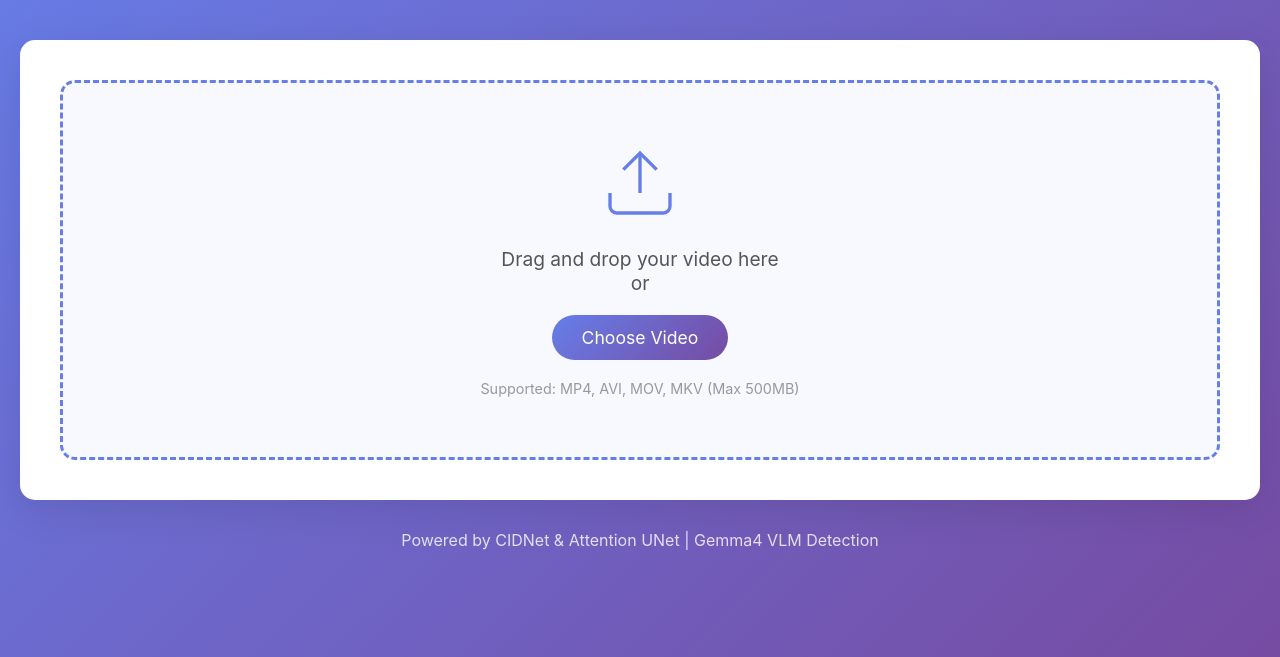
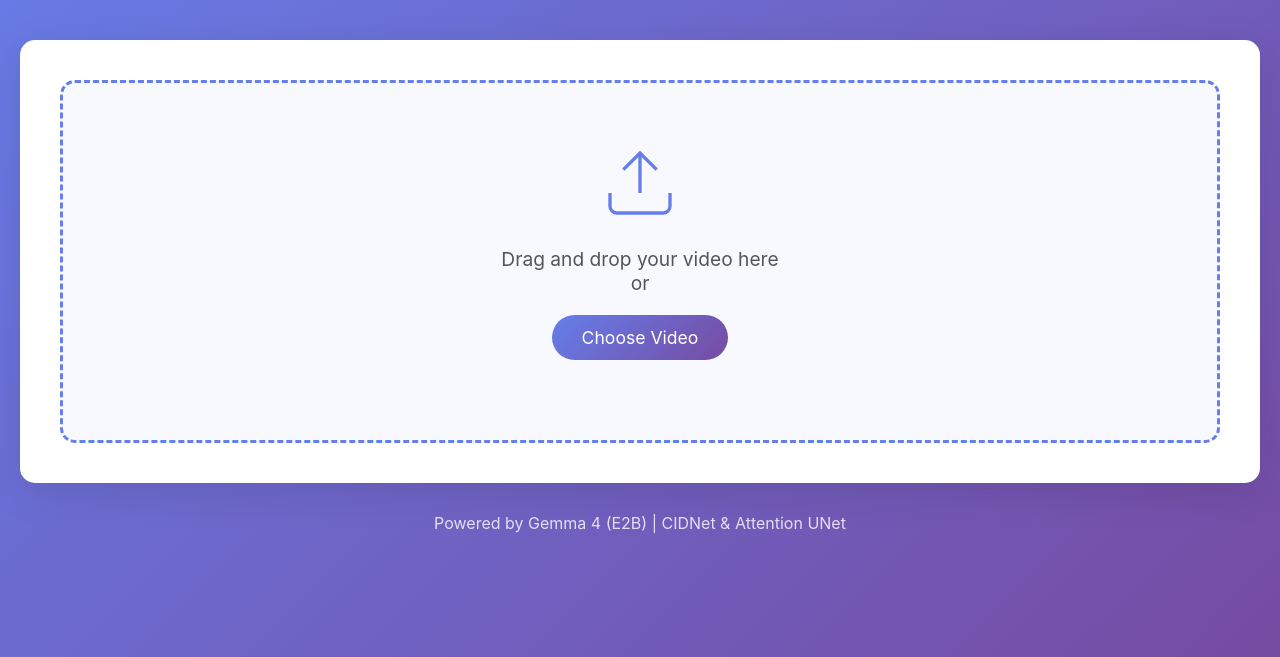
Before and after one commit to milan400/WeatherProof, a Flask app: page / in a window 1280 px wide. Shown: the part 143-800 px from the top of the page. Run offline with Flask 3, Linux system fonts and the light colour scheme.

Commit message:
Modify upload info and footer content
Updated upload info and footer text for clarity.

```diff
--- a/templates/index.html
+++ b/templates/index.html
@@ -28,7 +28,7 @@
                             Choose Video
                             <input type="file" id="videoInput" accept="video/*" hidden>
                         </label>
-                        <p class="upload-info">Supported: MP4, AVI, MOV, MKV (Max 500MB)</p>
+                        <p class="upload-info"></p>
                     </div>
                 </div>
             </section>
@@ -83,7 +83,7 @@
         </main>
 
         <footer>
-            <p>Powered by CIDNet & Attention UNet | Gemma4 VLM Detection</p>
+            <p>Powered by Gemma 4 (E2B) | CIDNet & Attention UNet</p>
         </footer>
     </div>
 
```
